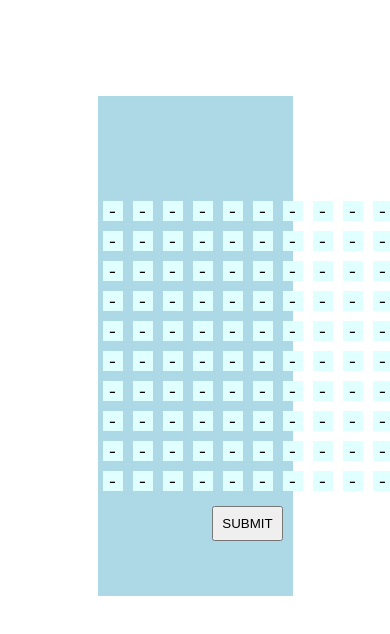
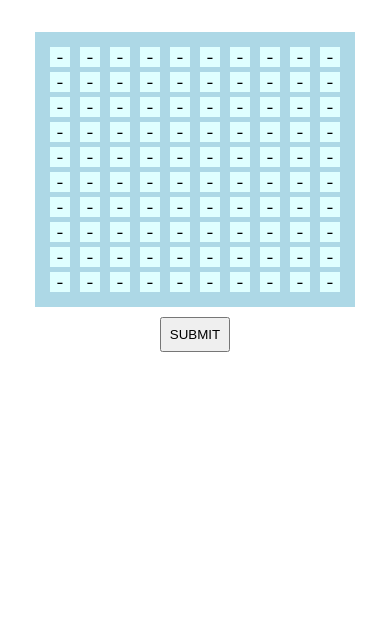
Before and after one commit to neuronas/react-test-20210715, a React (Create React App) app: page / in a window 390 px wide. Shown: the top 634 px of the page. Built offline with nearby package versions, Linux system fonts and the light colour scheme.

Commit message:
set responsive behavior

```diff
--- a/src/App.css
+++ b/src/App.css
@@ -1,82 +1,32 @@
 .container {
+  width: 100%;
   text-align: center;
-  margin-top: 6rem;
-  width: 100%;
+  margin-top: 2rem;
+  position: absolute;
 }
 
 .main {
-  width: 50%;
-  height: 400px;
-  background: lightblue;
-  margin: auto;
-  padding-top: 100px;
-  /*padding: 10px;*/
+  display: flex;
 }
 
 .board {
-  /*background: lightcyan;*/
+  display: inherit;
+  background: lightblue;
   margin: auto;
-  position: relative;
-  width: 300px;
+  padding: 10px;
   font-size: 1rem;
+  overflow: auto;
 }
 
 .node {
   background: lightcyan;
   margin: 5px;
-  position: relative;
-  float: left;
   height: 20px;
   width: 20px;
+  cursor: pointer;
 }
 
 .btn-submit {
   margin-top: 10px;
   padding: 8px;
 }
-
-
-
-
-
-
-
-
-
-
-
-
-.App-logo {
-  height: 40vmin;
-  pointer-events: none;
-}
-
-@media (prefers-reduced-motion: no-preference) {
-  .App-logo {
-    animation: App-logo-spin infinite 20s linear;
-  }
-}
-
-.App-header {
-  background-color: #282c34;
-  min-height: 100vh;
-  display: flex;
-  flex-direction: column;
-  align-items: center;
-  justify-content: center;
-  font-size: calc(10px + 2vmin);
-  color: white;
-}
-
-.App-link {
-  color: #61dafb;
-}
-
-@keyframes App-logo-spin {
-  from {
-    transform: rotate(0deg);
-  }
-  to {
-    transform: rotate(360deg);
-  }
-}
--- a/src/App.js
+++ b/src/App.js
@@ -91,12 +91,10 @@ function App() {
 
   return (
     <div className="container">
-      <div className="main">
-          {
-            size &&
-            <Board clusters={clusters} size={size} sendNodes={sendNodes} />
-          }
-      </div>
+      {
+        size &&
+        <Board clusters={clusters} size={size} sendNodes={sendNodes} />
+      }
     </div>
   );
 }
--- a/src/components/Board.js
+++ b/src/components/Board.js
@@ -43,24 +43,28 @@ const Board = ({clusters, size, sendNodes}) => {
 	}
 
 	return (
+		<div>
+			<div className="main">
 				<div className="board">
 				{
 					matrix.map((v, vKey) =>
-					<span key={vKey}>
+						<div key={vKey}>
 							{
 								matrix[vKey].map((hValue, hKey) => (
 										<div className="node" key={hKey} onClick={(e) => onClick(e, vKey, hKey)}>{`${!flag ? '-' : (hValue ? hValue :' ')}`}</div>
 									)
 								)
 							}
-						<br />
-					</span>
+						</div>
 					)
 				}
+				</div>
+			</div>
+			<div className="div-btn">
 				<button className="btn-submit" onClick={doSubmitt}>SUBMIT</button>
+			</div>
 		</div>
 	)
 }
 
-
 export default Board
```
Lines whose indentation alone changed are shown as unchanged.
